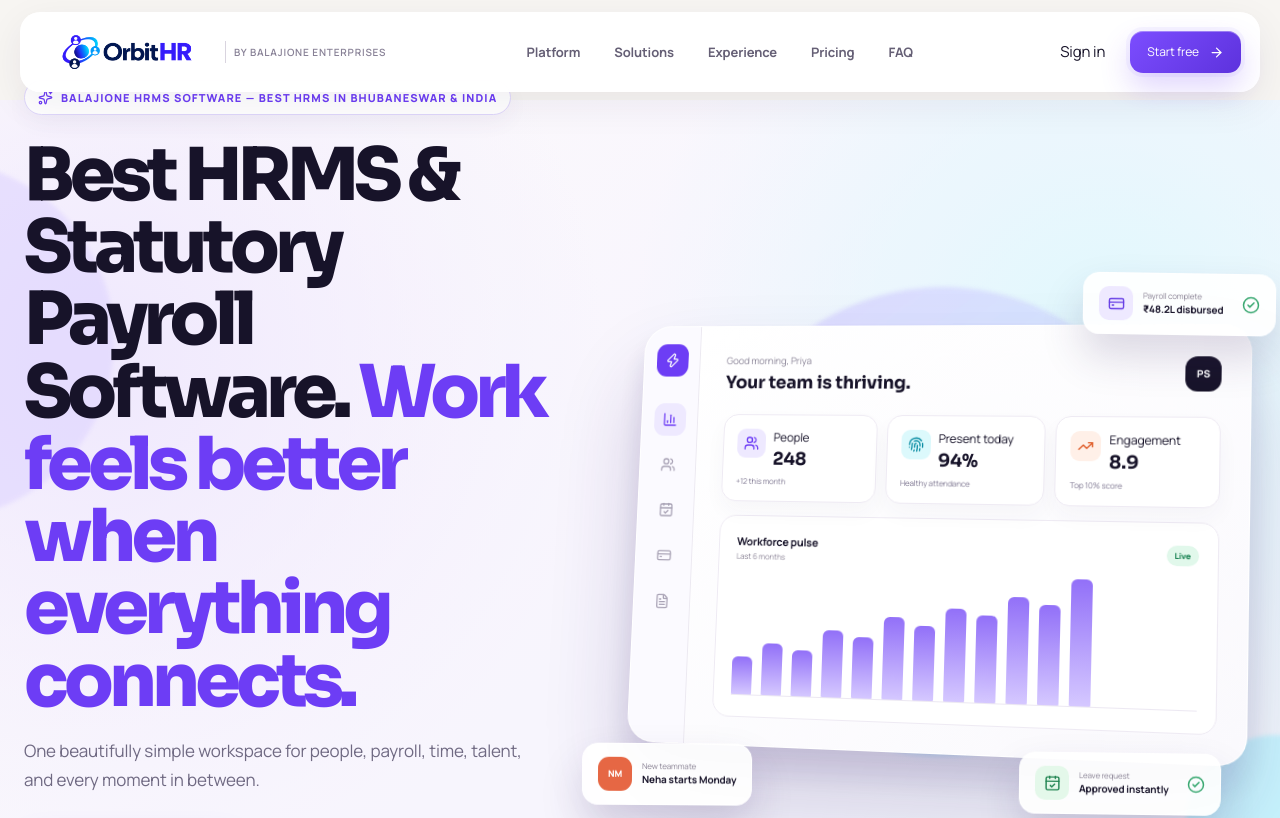
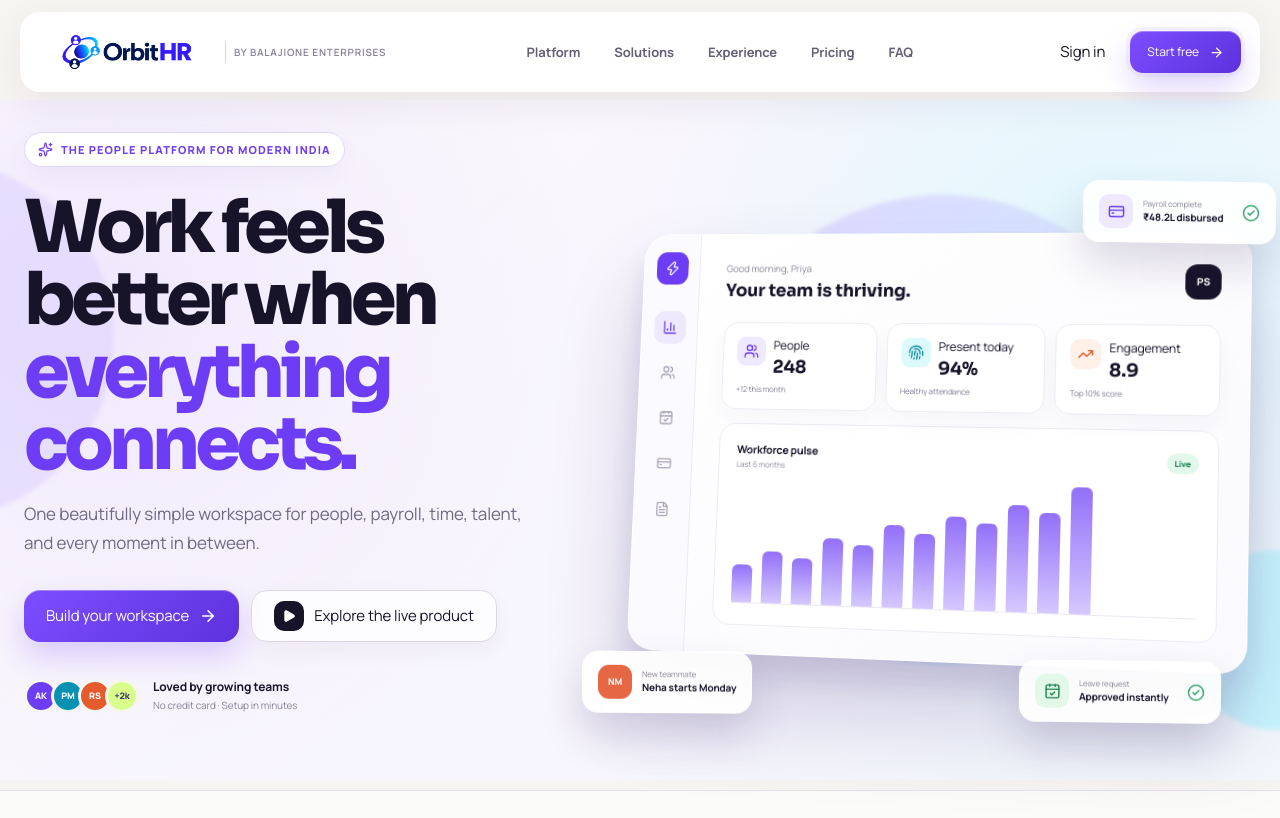
Before and after one commit to pratap-ku-das/HRSM, a React (Vite) app: page / in a window 1280 px wide. Shown: the top 818 px of the page. Built offline with nearby package versions, Linux system fonts and the light colour scheme.

Commit message:
fix(landing): restore original clean hero headline and eyebrow

```diff
--- a/src/pages/public/LandingPage.tsx
+++ b/src/pages/public/LandingPage.tsx
@@ -117,8 +117,8 @@ export const LandingPage: React.FC<LandingPageProps> = ({
           <div className="lp-orb lp-orb-one" />
           <div className="lp-orb lp-orb-two" />
           <div className="lp-hero-copy">
-            <div className="lp-eyebrow"><Sparkles size={15} /> BalajiOne HRMS Software — Best HRMS in Bhubaneswar &amp; India</div>
-            <h1>Best HRMS &amp; Statutory Payroll Software. <em>Work feels better when everything connects.</em></h1>
+            <div className="lp-eyebrow"><Sparkles size={15} /> The people platform for modern India</div>
+            <h1>Work feels better when <em>everything connects.</em></h1>
             <p>One beautifully simple workspace for people, payroll, time, talent, and every moment in between.</p>
             <div className="lp-hero-actions">
               <button className="lp-primary" onClick={onNavigateToRegister}>Build your workspace <ArrowRight size={18} /></button>
```
